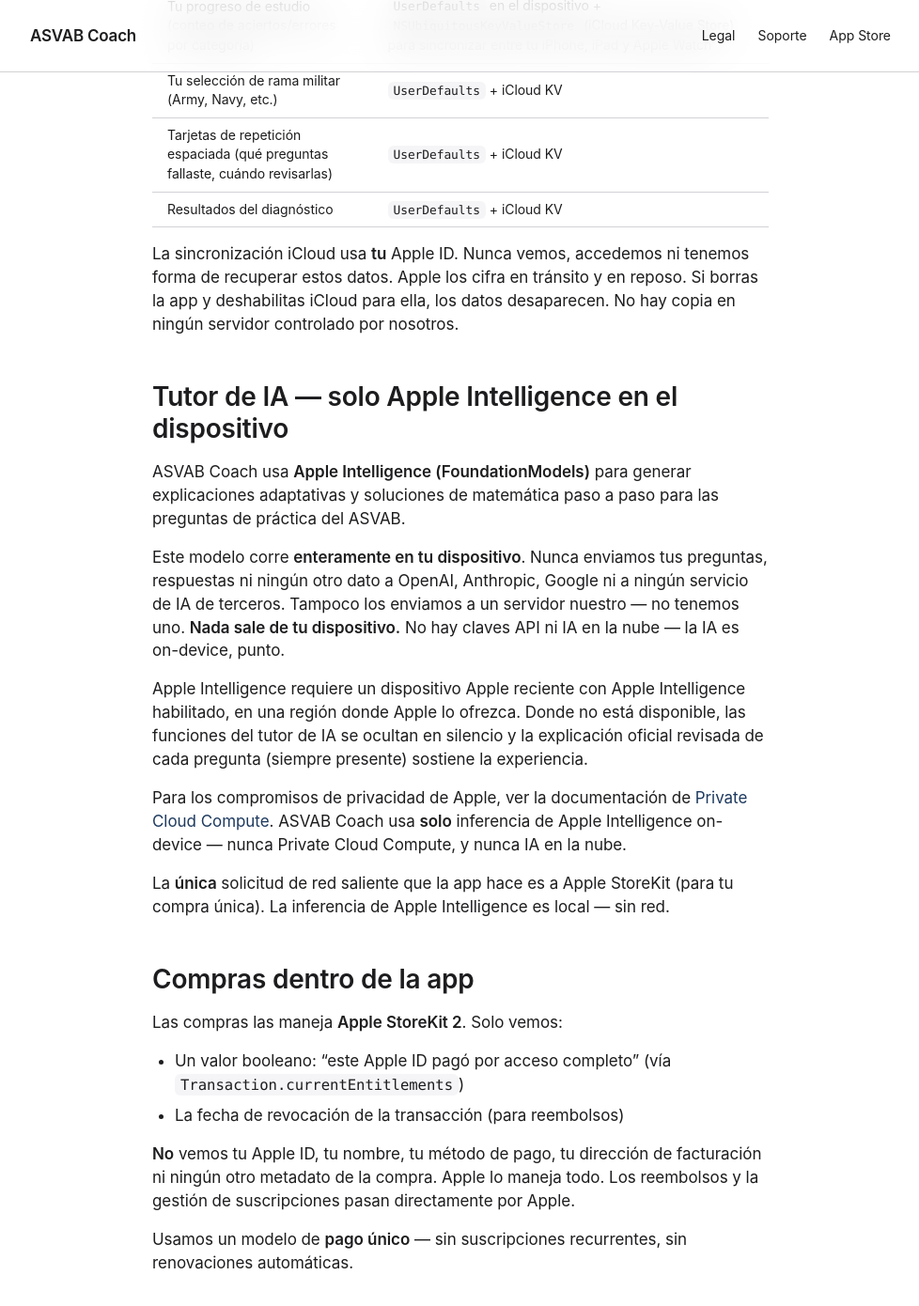
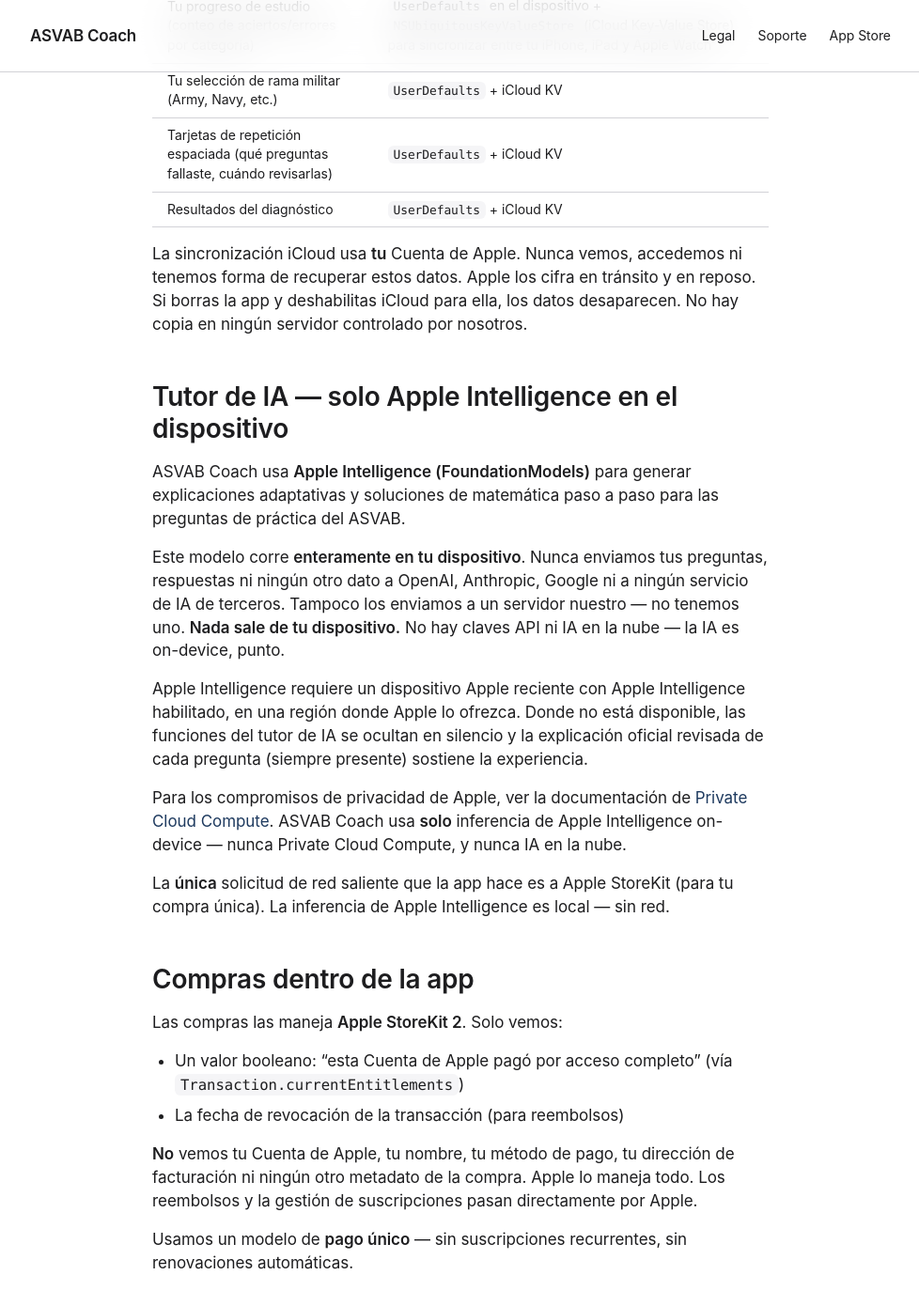
Before and after one commit to KhassinX/asvabcoach-web, a Jekyll site: the page built from es/legal/privacy.md, in a window 1280 px wide and 1400 px high, scrolled down 1539 px. Shown: the top 1390 px of the window at 94% size, without its empty margins (150-1128 px from the left). Built offline with Jekyll 4.4.1, drawn with Linux system fonts in a browser that asks for light colours; some of the changed text lies outside the part shown.

Commit message:
Renombra "Apple ID" a "Apple Account" / "Cuenta de Apple" en las páginas legales (#20)
Apple renombró oficialmente "Apple ID" a "Apple Account" a partir de iOS 18
(en español, "Cuenta de Apple"). Se actualizan las 10 menciones en las
páginas legales EN/ES para reflejar la nomenclatura vigente.

- EN: "Apple ID" a "Apple Account" en privacy.md (3) y terms.md (1).
- ES: "Apple ID" a "Cuenta de Apple", ajustando género y artículo alrededor
  ("este Apple ID pagó" a "esta Cuenta de Apple pagó"; "el mismo Apple ID" a
  "la misma Cuenta de Apple") en privacy.md (3) y terms.md (1).
- Path de Ajustes: "Settings/Ajustes → Apple ID → iCloud → ..." a
  "Settings → your name → ..." / "Ajustes → tu nombre → ...", porque la
  entrada de nivel superior de Ajustes ya no se llama Apple ID.

Solo el rename; sin tocar claims, voz ni estructura.


Claude-Session: https://claude.ai/code/session_01HgGjNTcf2koFmj8mNUZFFK

Co-authored-by: Claude Fable 5 <noreply@anthropic.com>

```diff
--- a/es/legal/privacy.md
+++ b/es/legal/privacy.md
@@ -54,7 +54,7 @@ Todo lo que haces en ASVAB Coach se guarda **localmente en tu dispositivo** y (o
 | Tarjetas de repetición espaciada (qué preguntas fallaste, cuándo revisarlas) | `UserDefaults` + iCloud KV |
 | Resultados del diagnóstico | `UserDefaults` + iCloud KV |
 
-La sincronización iCloud usa **tu** Apple ID. Nunca vemos, accedemos ni tenemos forma de recuperar estos datos. Apple los cifra en tránsito y en reposo. Si borras la app y deshabilitas iCloud para ella, los datos desaparecen. No hay copia en ningún servidor controlado por nosotros.
+La sincronización iCloud usa **tu** Cuenta de Apple. Nunca vemos, accedemos ni tenemos forma de recuperar estos datos. Apple los cifra en tránsito y en reposo. Si borras la app y deshabilitas iCloud para ella, los datos desaparecen. No hay copia en ningún servidor controlado por nosotros.
 
 ## Tutor de IA — solo Apple Intelligence en el dispositivo
 
@@ -72,10 +72,10 @@ La **única** solicitud de red saliente que la app hace es a Apple StoreKit (par
 
 Las compras las maneja **Apple StoreKit 2**. Solo vemos:
 
-- Un valor booleano: "este Apple ID pagó por acceso completo" (vía `Transaction.currentEntitlements`)
+- Un valor booleano: "esta Cuenta de Apple pagó por acceso completo" (vía `Transaction.currentEntitlements`)
 - La fecha de revocación de la transacción (para reembolsos)
 
-**No** vemos tu Apple ID, tu nombre, tu método de pago, tu dirección de facturación ni ningún otro metadato de la compra. Apple lo maneja todo. Los reembolsos y la gestión de suscripciones pasan directamente por Apple.
+**No** vemos tu Cuenta de Apple, tu nombre, tu método de pago, tu dirección de facturación ni ningún otro metadato de la compra. Apple lo maneja todo. Los reembolsos y la gestión de suscripciones pasan directamente por Apple.
 
 Usamos un modelo de **pago único** — sin suscripciones recurrentes, sin renovaciones automáticas.
 
@@ -110,7 +110,7 @@ Como no tenemos ningún dato sobre ti, la mayoría de esas solicitudes son irrel
 
 También mantienes control total a través de los mecanismos de Apple:
 
-- **Borrar todos los datos de la app**: borra la app de tu dispositivo. Abre Ajustes → Apple ID → iCloud → Administrar almacenamiento → ASVAB Coach → Borrar datos para eliminar también la copia de iCloud KV
+- **Borrar todos los datos de la app**: borra la app de tu dispositivo. Abre Ajustes → tu nombre → iCloud → Administrar almacenamiento → ASVAB Coach → Borrar datos para eliminar también la copia de iCloud KV
 - **Reinicio dentro de la app**: abre la app → Menú → Acerca de → "Reiniciar todo el progreso" — borra local + iCloud KV en un toque
 
 ## Etiquetas de Privacidad del App Store
```
Also changed, not shown: es/legal/terms.md (+1 -1 lines), legal/privacy.md (+4 -4 lines), legal/terms.md (+1 -1 lines).
